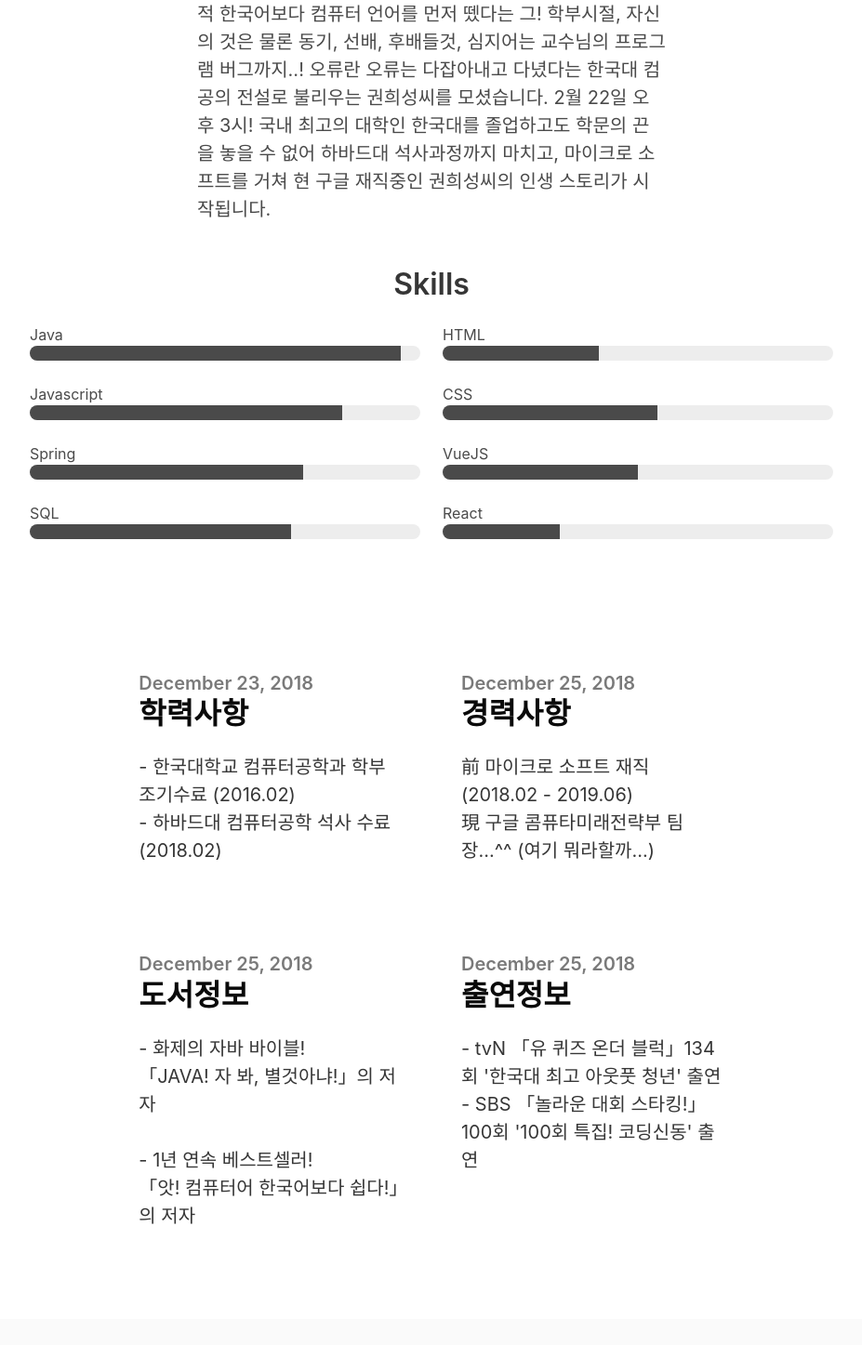
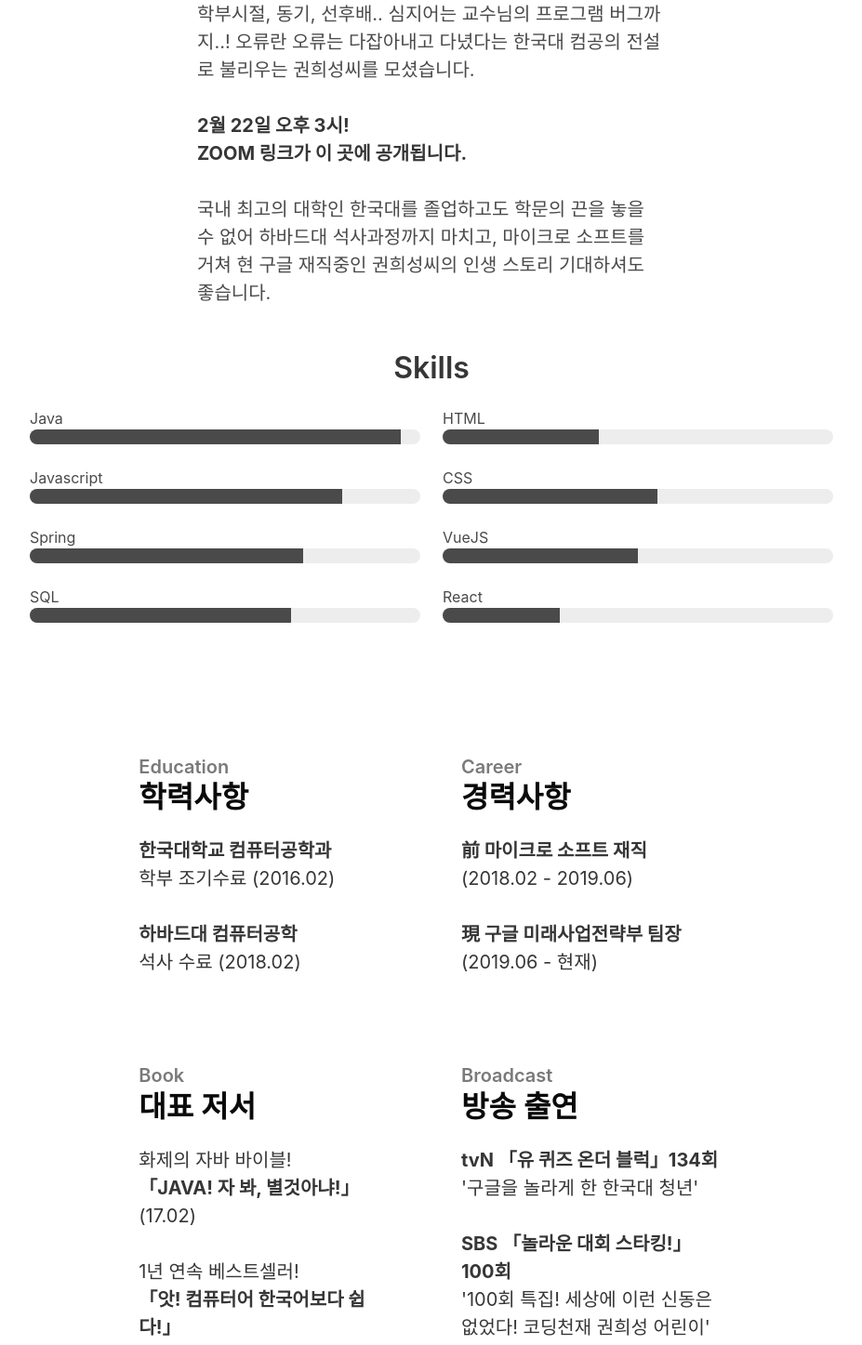
Before and after one commit to adevep/GAEPOM, a Vue app in the folder view/: page /mentor in a window 1280 px wide. Shown: the part 1380-2827 px from the top of the page at 93% size, without its empty margins (176-1103 px from the left). Built offline with nearby package versions, Linux system fonts and the light colour scheme.

Commit message:
update
1. Mentor.vue 최종 수정
2. UserProject.vue 생성
3. YourPageCom.vue에 UserProjects.vue 반영
4. TrackingDetail.vue 좋아요 버튼 및 이미지 넣기 추가

```diff
--- a/view/src/components/loginUserCom/YourPageCom.vue
+++ b/view/src/components/loginUserCom/YourPageCom.vue
@@ -212,20 +212,20 @@
             <section>
               <b-tabs :size="medium" :type="boxed" :expanded="expanded">
                 <b-tab-item
-                  label="내가 작성한 프로젝트 모집글"
+                  label="작성한 프로젝트 모집글"
                   icon="account-multiple-plus"
                 >
-                  <my-projects></my-projects>
+                  <user-projects></user-projects>
                 </b-tab-item>
                 <b-tab-item
-                  label="내가 작성한 프로젝트 트래킹글"
+                  label="작성한 프로젝트 트래킹글"
                   icon="creation"
                 >
                   주최한 프로젝트 트래킹 글 테이블
                 </b-tab-item>
-                <b-tab-item label="내 지원서 보기" icon="clipboard-account">
+                <!-- <b-tab-item label="내 지원서 보기" icon="clipboard-account">
                   <application></application>
-                </b-tab-item>
+                </b-tab-item> -->
               </b-tabs>
             </section>
           </b-tab-item>
@@ -240,13 +240,15 @@
 import { mapState } from "vuex";
 import axios from "axios";
 import router from "../../router";
-import Application from "@/components/applicationCom/Application.vue";
-import MyProjects from "@/components/projectCom/MyProjects.vue";
+//import Application from "@/components/applicationCom/Application.vue";
+import UserProjects from "@/components/projectCom/UserProjects.vue";
+// import MyProjects from "@/components/projectCom/MyProjects.vue";
 
 export default {
   components: {
-    Application,
-    MyProjects
+    //Application,
+    UserProjects
+    // MyProjects
   },
   data: () => ({
     // 페이지 생성 오류때문에 빈 변수 가진 객체 사용해줌
--- /dev/null
+++ b/view/src/components/projectCom/UserProjects.vue
@@ -0,0 +1,92 @@
+<template>
+  <div id="app" class="container">
+    <section>
+      <b-table :data="pjs" ref="table" :hoverable="isHoverable">
+        <b-table-column
+          field="aplSeq"
+          label="글"
+          width="40"
+          numeric
+          centered
+          v-slot="props"
+        >
+          {{ props.row.pjSeq }}
+        </b-table-column>
+        <b-table-column
+          field="pjCategory"
+          label="분야"
+          sortable
+          v-slot="props"
+          centered
+        >
+          {{ props.row.pjCategory }}
+        </b-table-column>
+        <b-table-column
+          field="pjTitle"
+          label="프로젝트"
+          sortable
+          v-slot="props"
+          centered
+        >
+          <router-link
+            :to="{ name: 'details', params: { pjSeq: props.row.pjSeq } }"
+            >{{ props.row.pjTitle }}</router-link
+          >
+        </b-table-column>
+        <b-table-column
+          field="pjDescription"
+          label="설명"
+          sortable
+          v-slot="props"
+          centered
+        >
+          {{ props.row.pjDescription }}
+        </b-table-column>
+        <b-table-column
+          field="pjDurationn"
+          label="기간"
+          sortable
+          v-slot="props"
+          centered
+        >
+          {{ props.row.pjDuration }}
+        </b-table-column>
+
+      </b-table>
+    </section>
+  </div>
+</template>
+<script>
+import http from "../../http-common";
+
+export default {
+  name: "UserProjects",
+  data() {
+    const pjs = [];
+    return {
+      loginUser: JSON.parse(sessionStorage.getItem("user")).userId,
+      pjs,
+      defaultOpendDetails: [1],
+      showDetailcon: true,
+      isHoverable: true
+    };
+  },
+  methods: {
+    retrievePjs() {
+      http
+        .get("/recruit/gethostedpj/" + this.loginUser)
+        .then(response => {
+          this.pjs = response.data;
+          console.log(response.data);
+        })
+        .catch(e => {
+          console.log(e);
+          this.errors.push(e);
+        });
+    }
+  },
+  mounted() {
+    this.retrievePjs();
+  }
+};
+</script>
--- a/view/src/views/Mentor.vue
+++ b/view/src/views/Mentor.vue
@@ -9,72 +9,15 @@
       rel="stylesheet"
       href="https://cdn.jsdelivr.net/npm/@mdi/font@5.8.55/css/materialdesignicons.min.css"
     />
-    <!-- <section class="hero is-fullheight is-default is-bold">
-      <div class="hero-body">
-        <div class="container has-text-centered">
-          <div class="columns is-vcentered">
-            <div class="column is-5">
-              <figure class="image is-4by3">
-                <img src="../assets/shinningcastle.png" alt="Description" />
-              </figure>
-            </div>
-            <div class="column is-6 is-offset-1">
-              <h1 class="title is-2 mb-6">
-                2월의 마지막 주 멘토, 개발자 권잡스님을 소개합니다.
-              </h1>
-              <h2 class="subtitle is-4">
-                2월의 마지막 주 멘토, 개발자 권잡스님을 소개합니다. 어릴적
-                한국어보다 컴퓨터 언어를 먼저 뗐다는 그! 학부시절, 자신의 것은
-                물론 동기, 선배, 후배들것, 심지어는 교수님의 프로그램
-                버그까지..! 오류란 오류는 다잡아내고 다녔다는 한국대 컴공의
-                전설로 불리우는 권희성씨를 모셨습니다. 2월 22일 오후 3시! 국내
-                최고의 대학인 한국대를 졸업하고도 학문의 끈을 놓을 수 없어
-                하바드대 석사과정까지 마치고, 마이크로 소프트를 거쳐 현 구글
-                재직중인 권희성씨의 인생 스토리가 시작됩니다.
-              </h2>
-              <br />
-              <p class="has-text-centered">
-                <a class="button is-medium is-info is-outlined">
-                  알아보기
-                </a>
-              </p>
-            </div>
-          </div>
-        </div>
-      </div> -->
-    <!-- Image -->
-    <!-- <section>
-      <div class="hero-body">
-        <div class="container has-text-centered">
-          <h1 class="title ">
-           [ 이주의 멘토 ] - 2월 마지막주
-          </h1>
-          <h2 class="subtitle centered">
-            함께할 팀원을 선택하세요.
-          </h2>
-          <nav class="breadcrumb has-dot-separator is-centered" aria-label="breadcrumbs">
-            <ul>
-              <li><a href="#">홈페이지</a></li>
-              <li><a href="#">마이페이지</a></li>
-              <li><a href="#">프로젝트</a></li>
-              <li class="is-active">
-                <a href="#" aria-current="page">지원자 수정</a>
-              </li>
-            </ul>
-          </nav>
-        </div>
-      </div>
-    </section> -->
+
     <section class="hero ">
       <div class="hero-body">
         <div class="container">
           <div class="columns">
             <div class="column is-8 is-offset-2">
               <h1 class="title mb-6 center">[ 이주의 멘토 ] - 2월 마지막주</h1>
-              <h3 class="title mb-6 center"> 구글 최연소 PM 권희성 "여러분도 갈 수 있어요, 구글"</h3>
+              <h3 class="title mb-6 center"> 구글 최연소 PM 권희성<br> "여러분도 갈 수 있어요, 구글"</h3>
               <figure class="image is-16by16">
-                <!-- <img src="../assets/hee_self3.jpeg" alt="" height="800" width="600"/> -->
-                <!-- <img src="../assets/hee_self3.jpeg" alt="" ratio="16by9"/> -->
                 <img src="../assets/hee_blue.png" alt="" ratio="16by9" class="center" />
               </figure>
             </div>
@@ -85,39 +28,25 @@
                 <div class="content is-medium">
                   <h2 class="subtitle is-4 mb-6">2021년 2월 20일</h2>
                   <h1 class="title mb-6">
-                    2월의 마지막 주 멘토, 개발자 권잡스님을 소개합니다.
+                    2월의 마지막 주 멘토, 개발자 권희성을 소개합니다.
                   </h1>
                   <p>
-                    2월의 마지막 주 멘토, 개발자 권잡스님을 소개합니다. 어릴적
-                    한국어보다 컴퓨터 언어를 먼저 뗐다는 그! 학부시절, 자신의
-                    것은 물론 동기, 선배, 후배들것, 심지어는 교수님의 프로그램
+                    미취학 아동 시절, 한국어보다 컴퓨터 언어를 먼저 뗐다는 그! <br>
+                    학부시절, 동기, 선후배.. 심지어는 교수님의 프로그램
                     버그까지..! 오류란 오류는 다잡아내고 다녔다는 한국대 컴공의
-                    전설로 불리우는 권희성씨를 모셨습니다. 2월 22일 오후 3시!
+                    전설로 불리우는 권희성씨를 모셨습니다.
+                    <br><br><strong> 2월 22일 오후 3시! <br>ZOOM 링크가 이 곳에 공개됩니다.</strong><br><br>
                     국내 최고의 대학인 한국대를 졸업하고도 학문의 끈을 놓을 수
                     없어 하바드대 석사과정까지 마치고, 마이크로 소프트를 거쳐 현
-                    구글 재직중인 권희성씨의 인생 스토리가 시작됩니다.
+                    구글 재직중인 권희성씨의 인생 스토리 기대하셔도 좋습니다.<br>
                   </p>
                 </div>
               </div>
             </div>
           </section>
           <div class="is-divider"></div>
-          <!--
-        <section class="section">
-          <div class="columns">
-            <div class="column is-8 is-offset-2">
-              <div class="content is-medium">
-                <h2 class="subtitle is-4">December 25, 2018</h2>
-                <h1 class="title">Getting Started</h1>
-                <p>This is a starter template for creating a beautiful, customizable blog with minimal
-                  effort. You’ll only have to change a few settings and you’re ready to go. As with all Jigsaw sites,
-                  configuration settings can be found in config</p>
-              </div>
-            </div>
-          </div>
-        </section> -->
+
           <section>
-            <!-- Begin Skills Content -->
             <div class="section-light skills" id="skills">
               <div class="container">
                 <div class="columns is-multiline">
@@ -165,12 +94,10 @@
                 </div>
               </div>
             </div>
-            <!-- End Skills Content -->
           </section>
         </div>
       </div>
     </section>
-    <!-- Articles -->
     <section class="hero ">
       <div class="hero-body">
         <div class="container">
@@ -178,21 +105,21 @@
             <div class="columns is-variable is-8">
               <div class="column is-5 is-offset-1 ">
                 <div class="content is-medium">
-                  <h2 class="subtitle is-5 has-text-grey">December 23, 2018</h2>
+                  <h2 class="subtitle is-5 has-text-grey">Education</h2>
                   <h1 class="title has-text-black is-3">학력사항</h1>
                   <p class="has-text-dark">
-                    - 한국대학교 컴퓨터공학과 학부 조기수료 (2016.02) <br>
-                    - 하바드대 컴퓨터공학 석사 수료 (2018.02)
+                    <strong>한국대학교 컴퓨터공학과</strong><br> 학부 조기수료 (2016.02) <br><br>
+                    <strong>하바드대 컴퓨터공학</strong> <br>석사 수료 (2018.02)
                   </p>
                 </div>
               </div>
               <div class="column is-5">
                 <div class="content is-medium">
-                  <h2 class="subtitle is-5 has-text-grey">December 25, 2018</h2>
+                  <h2 class="subtitle is-5 has-text-grey">Career</h2>
                   <h1 class="title has-text-black is-3">경력사항</h1>
                   <p class="has-text-dark">
-                    前 마이크로 소프트 재직(2018.02 - 2019.06) <br>
-                    現 구글 콤퓨타미래전략부 팀장...^^ (여기 뭐라할까...)
+                    <strong>前 마이크로 소프트 재직</strong><br>(2018.02 - 2019.06) <br><br>
+                    <strong>現 구글 미래사업전략부 팀장</strong><br>(2019.06 - 현재)
                   </p>
                 </div>
               </div>
@@ -203,21 +130,21 @@
             <div class="columns is-variable is-8">
               <div class="column is-5 is-offset-1">
                 <div class="content is-medium">
-                  <h2 class="subtitle is-5 has-text-grey">December 25, 2018</h2>
-                  <h1 class="title has-text-black is-3">도서정보</h1>
+                  <h2 class="subtitle is-5 has-text-grey">Book</h2>
+                  <h1 class="title has-text-black is-3">대표 저서</h1>
                   <p class="has-text-dark">
-                    - 화제의 자바 바이블!<br> 「JAVA! 자 봐, 별것아냐!」의 저자 <br><br>
-                    - 1년 연속 베스트셀러! <br>「앗! 컴퓨터어 한국어보다 쉽다!」의 저자<br>
+                    화제의 자바 바이블!<br> <strong>「JAVA! 자 봐, 별것아냐!」 </strong><br>(17.02)<br><br>
+                    1년 연속 베스트셀러! <br><strong>「앗! 컴퓨터어 한국어보다 쉽다!」</strong><br>(18.09) <br>
                   </p>
                 </div>
               </div>
               <div class="column is-5">
                 <div class="content is-medium">
-                  <h2 class="subtitle is-5 has-text-grey">December 25, 2018</h2>
-                  <h1 class="title has-text-black is-3">출연정보</h1>
+                  <h2 class="subtitle is-5 has-text-grey">Broadcast</h2>
+                  <h1 class="title has-text-black is-3" mb-6>방송 출연</h1>
                   <p class="has-text-dark">
-                    - tvN 「유 퀴즈 온더 블럭」134회 '한국대 최고 아웃풋 청년' 출연 <br>
-                    - SBS 「놀라운 대회 스타킹!」100회 '100회 특집! 코딩신동' 출연 <br>
+                    <strong> tvN 「유 퀴즈 온더 블럭」134회</strong><br> '구글을 놀라게 한 한국대 청년' <br><br>
+                    <strong>SBS 「놀라운 대회 스타킹!」100회</strong><br> '100회 특집! 세상에 이런 신동은 없었다! 코딩천재 권희성 어린이' <br>
                   </p>
                 </div>
               </div>
@@ -227,8 +154,4 @@
       </div>
     </section>
   </div>
-  <!-- </div>
-    </div>
-  </section>
-  </div> -->
 </template>
```
Also changed, not shown: view/src/components/projectTracking/TrackingDetail.vue (+25 -17 lines), 3 other files (tests, documents, lock files or other folders).
